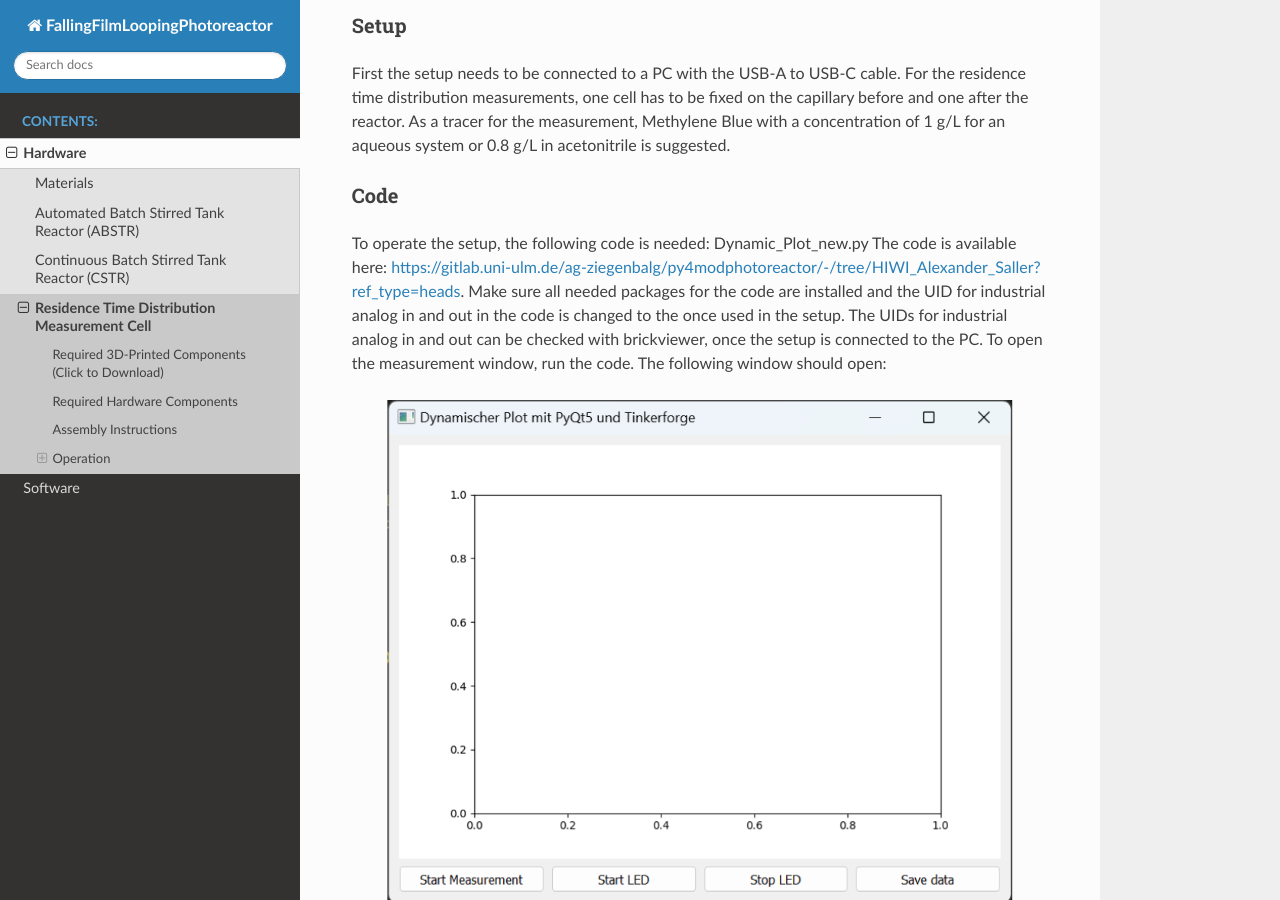
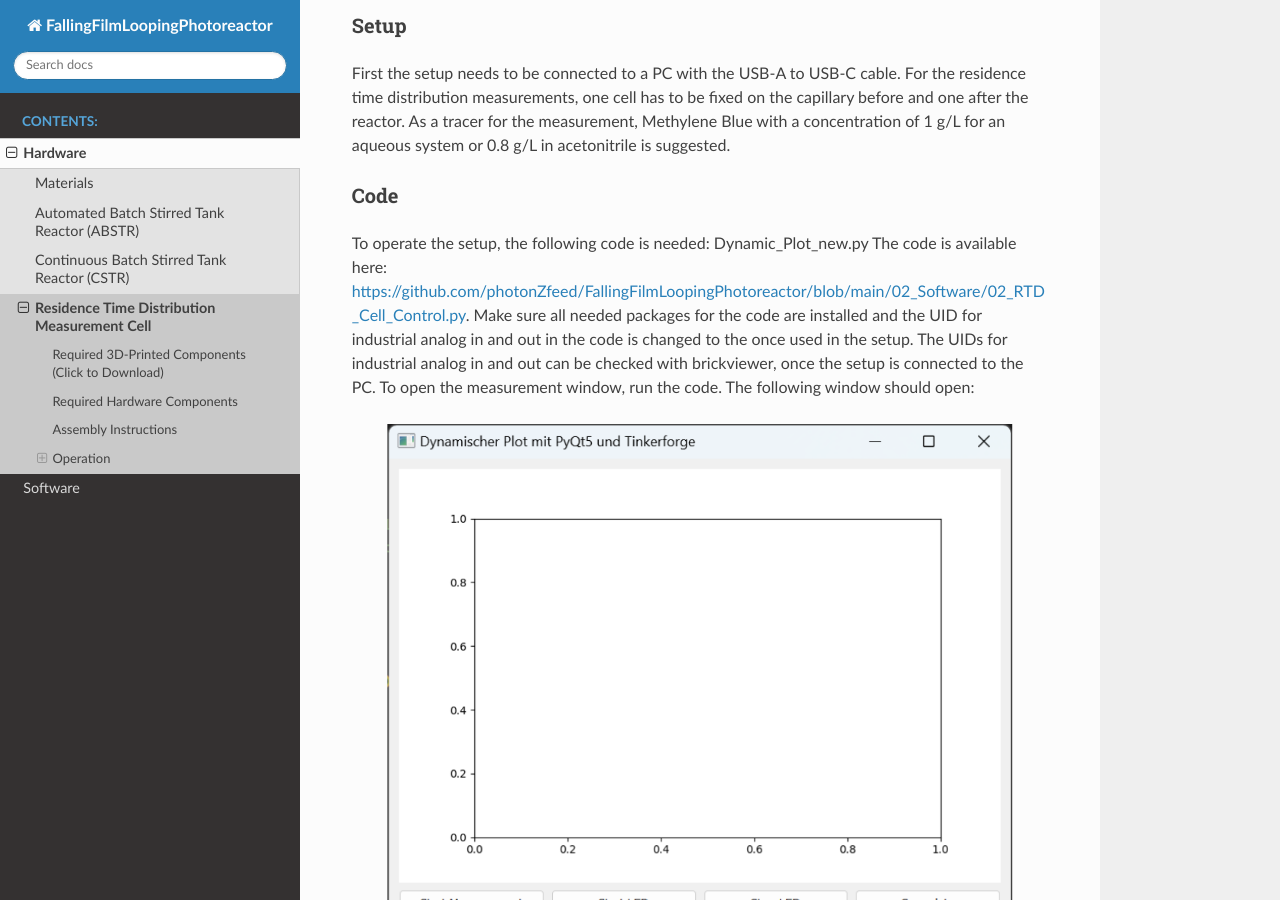
Before and after one commit to photonZfeed/FallingFilmLoopingPhotoreactor, a Sphinx documentation site: the page built from 03_Documentation/source/hardware/RTD_cell.rst, in a window 1280 px wide and 900 px high, scrolled down 6774 px. Built offline with Sphinx 7.4.7 and the Read the Docs theme 3.1.0, drawn with Linux system fonts in a browser that asks for light colours; some of the changed lines change nothing that is shown.

Commit message:
update link to RTD cell control script

```diff
--- a/03_Documentation/source/hardware/RTD_cell.rst
+++ b/03_Documentation/source/hardware/RTD_cell.rst
@@ -106,7 +106,7 @@ Code
 ^^^^^^
 
 To operate the setup, the following code is needed: Dynamic_Plot_new.py
-The code is available here: https://gitlab.uni-ulm.de/ag-ziegenbalg/py4modphotoreactor/-/tree/HIWI_Alexander_Saller?ref_type=heads.
+The code is available here: https://github.com/photonZfeed/FallingFilmLoopingPhotoreactor/blob/main/02_Software/02_RTD_Cell_Control.py.
 Make sure all needed packages for the code are installed and the UID for industrial analog in and out in the code is changed to the once used in the setup.
 The UIDs for industrial analog in and out can be checked with brickviewer, once the setup is connected to the PC.
 To open the measurement window, run the code.
```
